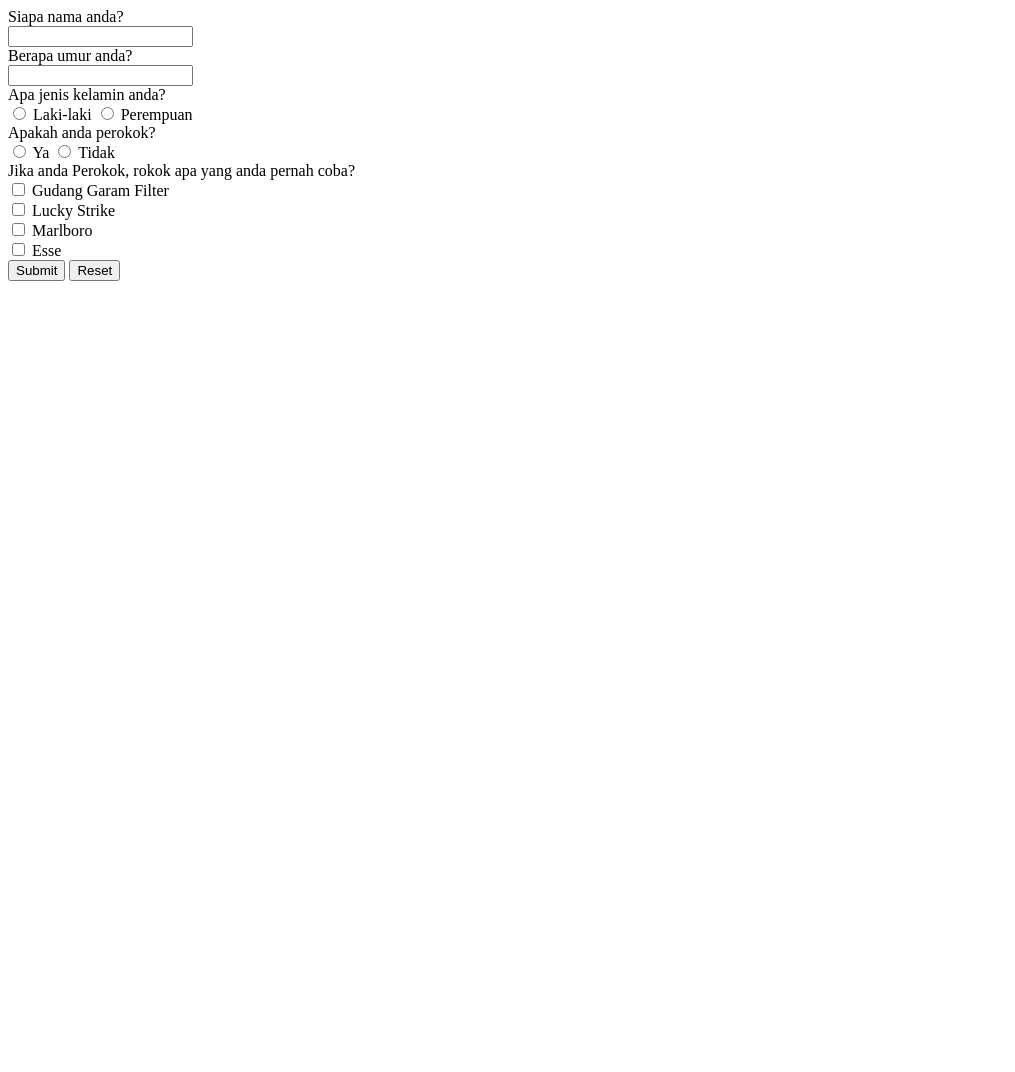
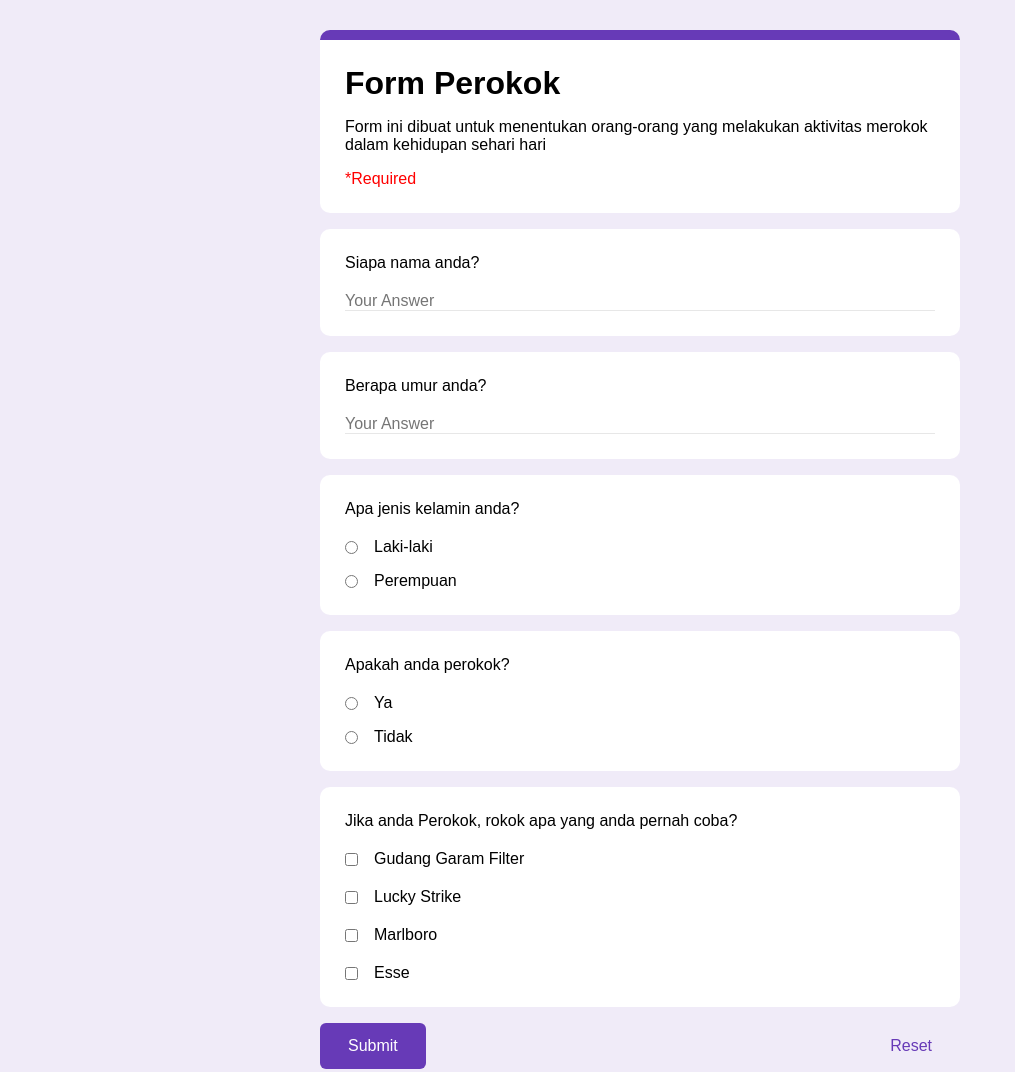
Before and after one commit to carlosnainggolan/koda-b8-html4, a plain HTML site: page index.html in a window 1280 px wide. Shown: the top 1072 px of the page, without its empty margins (0-1015 px from the left). Before the commit the page ends 800 px from the top, so only its background shows below. Drawn offline with Linux system fonts and the light colour scheme.

Commit message:
feat:refactor css and index file to make google form with flexbox

```diff
--- a/index.html
+++ b/index.html
@@ -4,78 +4,114 @@
     <meta charset="UTF-8">
     <meta name="viewport" content="width=device-width, initial-scale=1.0">
     <title>FORM SURVEY PEROKOK</title>
+    <link rel="stylesheet" href="style.css">
 </head>
 <body>
     <form name="form-perokok">
-        <div class="name">
+        <div class="header-form">
+            <h1>
+                Form Perokok
+            </h1>
+            <p>
+                Form ini dibuat untuk menentukan orang-orang yang melakukan aktivitas merokok dalam kehidupan sehari hari
+            </p>
+            <p style="color: red;">
+                *Required
+            </p>
+        </div>
+
+        <div class="name-form">
             <div class="label-nama">
                 <label for="nama" name="nama-surveyor">Siapa nama anda?</label>
             </div>
             <div class="input">
-                <input id="nama" type="text" name="nama-surveyor">
+                <input id="nama" type="text" name="nama-surveyor" placeholder="Your Answer">
             </div>
         </div>
 
-        <div class="umur">
+        <div class="umur-form">
             <div class="label-nama">
                 <label for="umur" name="umur">Berapa umur anda?</label>
             </div>
             <div class="input">
-                <input id="umur" type="text" name="umur" >
+                <input id="umur" type="text" name="umur" placeholder="Your Answer" >
             </div>
         </div>
 
-        <div class="gender">
+        <div class="gender-form">
             <div class="label-gender">
                 <label for="gender">Apa jenis kelamin anda?</label>
             </div>
-            <div class="input">
+            <div class="input-gender">
+                <div class="pilihan">
                     <input id="male" type="radio" name="male">
                     <label for="male" name="male">Laki-laki</label>
+                </div>
+                <div class="pilihan">
                     <input id="female" type="radio" name="female">
                     <label for="female" name="female">Perempuan</label>
                 </div>
             </div>
+        </div>
 
-        <div class="rokok">
+        <div class="rokok-form">
             <div class="label-rokok">
                 <label for="tanya-rokok">Apakah anda perokok?</label>
             </div>
-            <div class="input">
+            <div class="input-rokok">
+                <div class="pilihan">
                     <input id="ya" type="radio" name="ya">
                     <label for="ya" name="ya">Ya</label>
+                </div>
+                <div class="pilihan">
                     <input id="tidak" type="radio" name="no">
                     <label for="tidak" name="no">Tidak</label>
                 </div>
             </div>
+        </div>
 
         <div class="jenis-rokok">
-            <div class="input">
                 <div>
                     <label>Jika anda Perokok, rokok apa yang anda pernah coba?</label>
                 </div>
-                <div>
+                <div class="pilihan">
                     <input id="filter" type="checkbox" name="garpit">
                     <label for="filter" name="garpit">Gudang Garam Filter</label>
                 </div>
-                <div>
+                <div class="pilihan">
                     <input id="strike" type="checkbox" name="strike">
                     <label for="strike" name="strike">Lucky Strike</label>
                 </div>
-                <div>
+                <div class="pilihan">
                     <input id="marlboro" type="checkbox" name="marlboro">
                     <label for="marlboro" name="marlboro">Marlboro</label>
                 </div>
-                <div>
+                <div class="pilihan">
                     <input id="esse" type="checkbox" name="esse">
                     <label for="esse" name="esse">Esse</label>
                 </div>
         </div>
-        </div>
 
+        <div class="button">
             <input type="submit" value="Submit" name="submit">
             <input type="reset" value="Reset" name="resett">
+        </div>
     </form>
 
+    <footer>
+        <p style="text-align: left;">
+            Never Submit password through Google Forms.
+        </p>
+
+        <p style="text-align: center;  ">
+            The content is neither created not endorsed by Google. <a href="#">Report Abuse &#183;</a> <a href="#">Term of Service &#183;</a> <a href="#">Privacy Policy</a>
+        </p>
+    </footer>
+
+    <a href="#">
+        <button class="write-button">
+            <img src="" alt="">
+        </button>
+    </a>
 </body>
 </html>
--- /dev/null
+++ b/style.css
@@ -0,0 +1,147 @@
+* {
+    margin: 0;
+    padding: 0;
+    box-sizing: border-box;
+}
+
+body {
+    background-color: #F0EBF8;
+    padding: 30px;
+    display: flex;
+    flex-direction: column;
+    gap: 30px;
+    align-items: center;
+    justify-content: flex-start;
+    font-family: Arial, Helvetica, sans-serif;
+}
+
+form {
+    display: flex;
+    gap: 16px;
+    flex-direction: column;
+    justify-content: center;
+    max-width: 640px;
+}
+
+.header-form {
+    background-color: white;
+    padding: 25px;
+    border-radius: 10px;
+    display: flex;
+    flex-direction: column;
+    gap: 16px;
+    border-top: 10px solid #673AB7;
+}
+
+.name-form {
+    display: flex;
+    flex-direction: column;
+    background-color: white;
+    padding: 25px;
+    border-radius: 10px;
+    gap: 20px;
+}
+
+input[type="text"] {
+    border: none;
+    border-bottom: 1px solid #E7E7E7;
+    width: 100%;
+    font-size: 16px;
+}
+
+.umur-form {
+    display: flex;
+    flex-direction: column;
+    padding: 25px;
+    border-radius: 10px;
+    background-color: white;
+    gap: 20px;
+}
+
+.gender-form {
+    display: flex;
+    flex-direction: column;
+    padding: 25px;
+    border-radius: 10px;
+    background-color: white;
+    gap: 20px;
+}
+
+.input-gender {
+    display: flex;
+    flex-direction: column;
+    justify-content: flex-start;
+    gap: 16px;
+}
+
+.pilihan {
+    display: flex;
+    flex-direction: row;
+    align-items: center;
+    gap: 16px;
+}
+
+.rokok-form {
+    display: flex;
+    flex-direction: column;
+    padding: 25px;
+    border-radius: 10px;
+    background-color: white;
+    gap: 20px;
+}
+
+.input-rokok {
+    display: flex;
+    flex-direction: column;
+    justify-content: flex-start;
+    gap: 16px;
+}
+
+.jenis-rokok {
+    display: flex;
+    flex-direction: column;
+    padding: 25px;
+    border-radius: 10px;
+    background-color: white;
+    gap: 20px;
+}
+
+.button {
+    display: flex;
+    gap: 16px;
+    justify-content: space-between;
+}
+
+input[type="submit"] {
+    background-color: #673AB7;
+    border: none;
+    color: white;
+    font-weight: 500;
+    border-radius: 6px;
+    padding: 14px 28px;
+    font-size: 16px;
+}
+
+input[type="reset"] {
+    background-color: transparent;
+        border: none;
+        color: #673AB7;
+        font-weight: 500;
+        border-radius: 6px;
+        padding: 14px 28px;
+        font-size: 16px;
+}
+
+footer {
+    color: #976979;
+    font-size: 12px;
+    display: flex;
+    flex-direction: column;
+    gap: 16px;
+    max-width: 640px;
+    width: 100%;
+}
+
+a {
+    color: #976979;
+}
```
Lines whose indentation alone changed are shown as unchanged.
